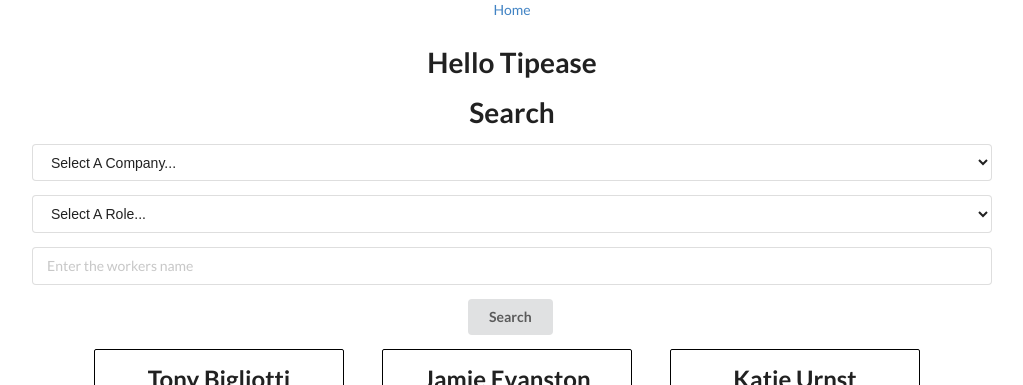
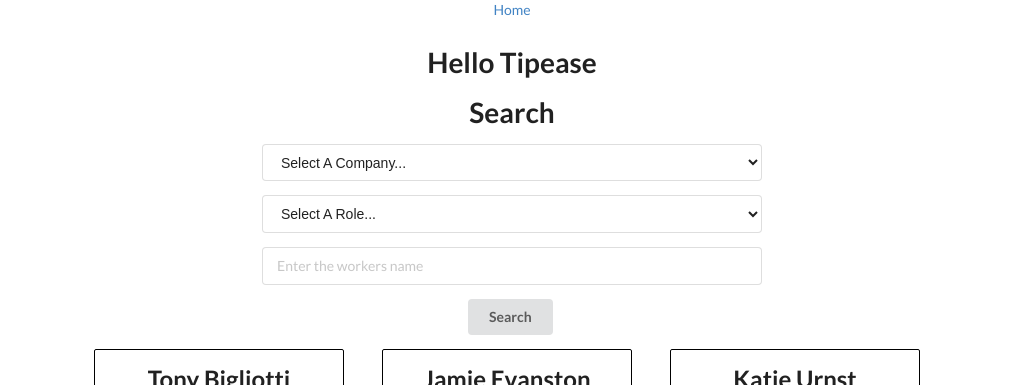
Before and after one commit to bw-tipsease-aug2019/frontend, a React (Create React App) app in the folder tipease/: page / in a window 1280 px wide. Shown: the top 385 px of the page, without its empty margins (128-1151 px from the left). Built offline with nearby package versions, Linux system fonts and the light colour scheme.

Commit message:
spruce up form fields
Co-authored-by: Chris Bonifacio <christopher.bonifacio@gmail.com>

```diff
--- a/tipease/src/App.scss
+++ b/tipease/src/App.scss
@@ -15,6 +15,16 @@ $light-blue: #d8e7ff;
   text-align: center;
   width: 75%;
   margin: 0 auto;
+}
+
+.form {
+  display: flex;
+  flex-direction: column;
+  align-items: center;
+  .field {
+    width: 100%;
+    max-width: 500px;
+  }
 }
 
 .tip-card-wrapper {
```
